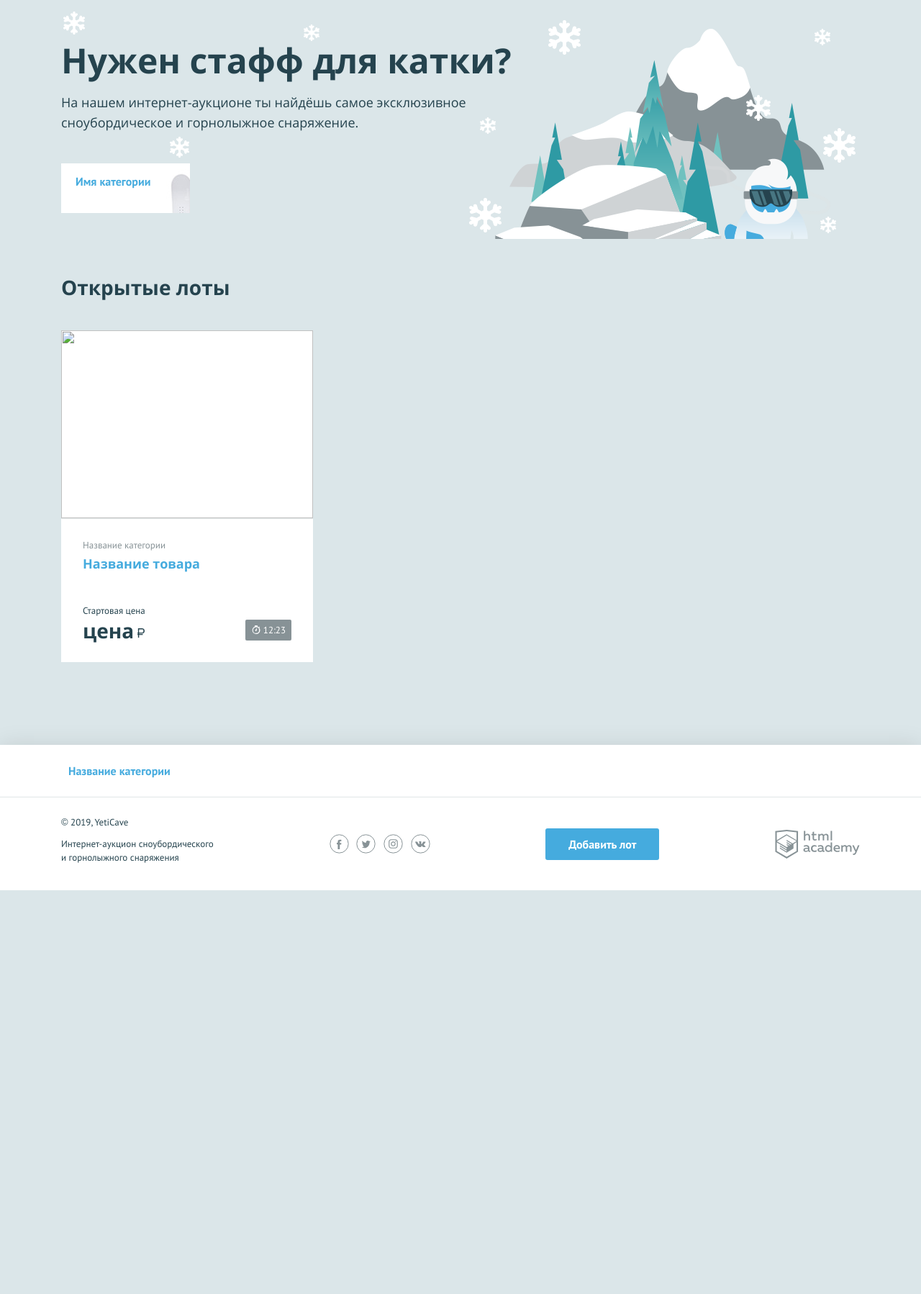
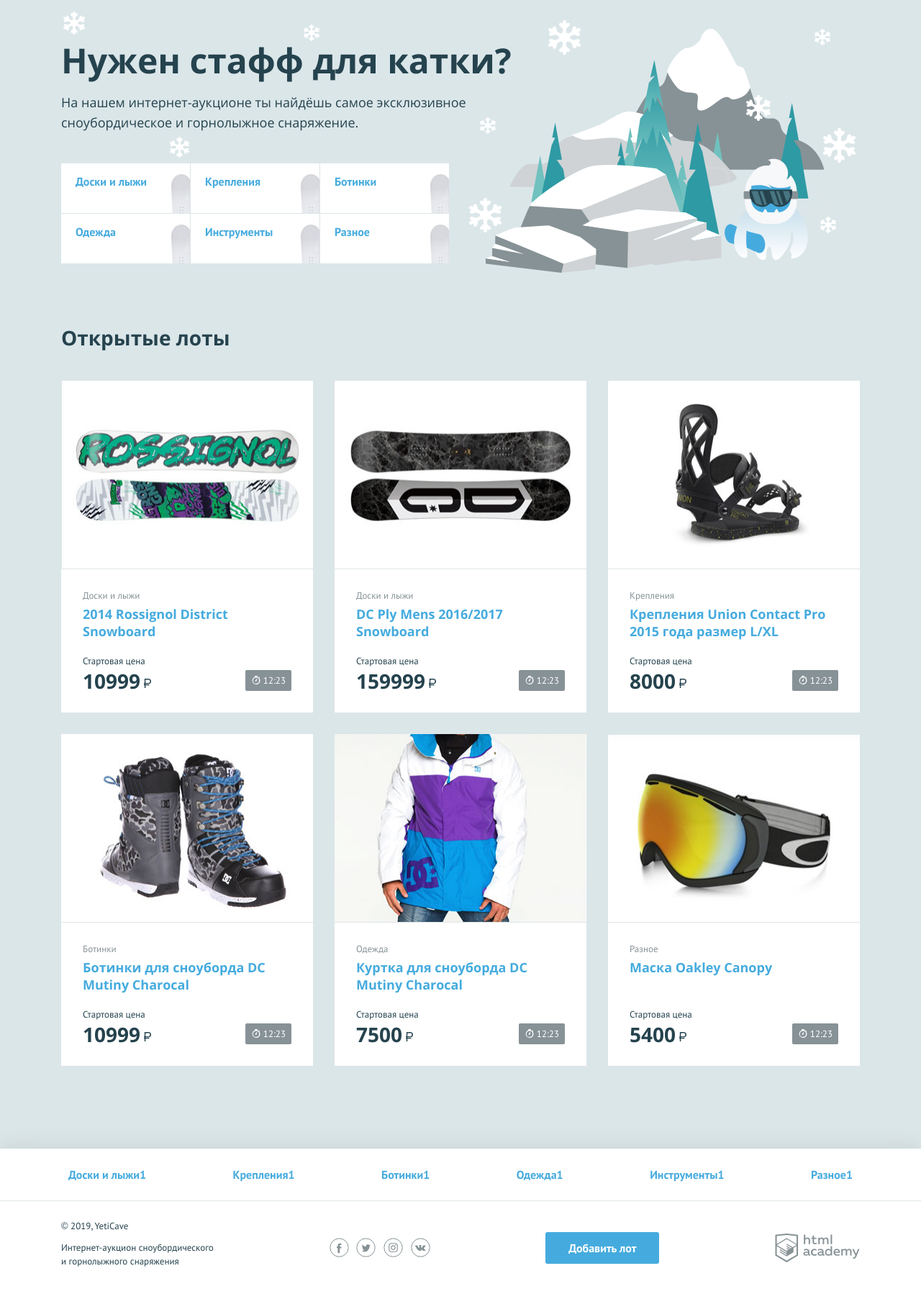
Before and after one commit to vitchukov/985319-yeticave-9, a PHP site: page / in a window 1280 px wide. Shown: the part 107-1905 px from the top of the page at 72% size. Before the commit the page ends 1344 px from the top, so only its background shows below. Run offline with PHP 8.4, Linux system fonts and the light colour scheme.

Commit message:
Итерация по массивам

```diff
--- a/index.php
+++ b/index.php
@@ -2,6 +2,50 @@
 $is_auth = rand(0, 1);
 
 $user_name = "Владимир"; // укажите здесь ваше имя
+
+$categories = ["Доски и лыжи", "Крепления", "Ботинки", "Одежда", "Инструменты", "Разное"];
+
+$lots = [
+    [
+        'title' => '2014 Rossignol District Snowboard',
+        'cat' => 'Доски и лыжи',
+        'price' => 10999,
+        'url' => 'img/lot-1.jpg'
+    ],
+    [
+        'title' => 'DC Ply Mens 2016/2017 Snowboard',
+        'cat' => 'Доски и лыжи',
+        'price' => 159999,
+        'url' => 'img/lot-2.jpg'
+    ],
+    [
+        'title' => 'Крепления Union Contact Pro 2015 года размер L/XL',
+        'cat' => 'Крепления',
+        'price' => 8000,
+        'url' => 'img/lot-3.jpg'
+    ],
+    [
+        'title' => 'Ботинки для сноуборда DC Mutiny Charocal',
+        'cat' => 'Ботинки',
+        'price' => 10999,
+        'url' => 'img/lot-4.jpg'
+    ],
+    [
+        'title' => 'Куртка для сноуборда DC Mutiny Charocal',
+        'cat' => 'Одежда',
+        'price' => 7500,
+        'url' => 'img/lot-5.jpg'
+    ],
+    [
+        'title' => 'Маска Oakley Canopy',
+        'cat' => 'Разное',
+        'price' => 5400,
+        'url' => 'img/lot-6.jpg'
+    ]
+];
+$index = 0;
+$index_f=0;
+$num_count = count($categories);
 ?>
 <!DOCTYPE html>
 <html lang="ru">
@@ -29,11 +73,11 @@
             <nav class="user-menu">
                 <?php
                 if ($is_auth == 1): ?>
-                    <div class="user-menu__logged" >
-                      <p ><?=$user_name?></p>
-                      <a class="user-menu__bets" href = "pages/my-bets.html" > Мои ставки </a >
-                      <a class="user-menu__logout" href = "#" > Выход</a >
-                      </div >
+                    <div class="user-menu__logged">
+                        <p><?= $user_name ?></p>
+                        <a class="user-menu__bets" href="pages/my-bets.html"> Мои ставки </a>
+                        <a class="user-menu__logout" href="#"> Выход</a>
+                    </div>
 
                 <?php else: ?>
                     <ul class="user-menu__list">
@@ -56,9 +100,12 @@
                 горнолыжное снаряжение.</p>
             <ul class="promo__list">
                 <!--заполните этот список из массива категорий-->
+                <?php while ($index < $num_count): ?>
                     <li class="promo__item promo__item--boards">
-                    <a class="promo__link" href="pages/all-lots.html">Имя категории</a>
+                        <a class="promo__link" href="pages/all-lots.html"><? print($categories[$index]); ?></a>
                     </li>
+                    <?php $index = $index + 1; ?>
+                <?php endwhile; ?>
             </ul>
         </section>
         <section class="lots">
@@ -67,17 +114,18 @@
             </div>
             <ul class="lots__list">
                 <!--заполните этот список из массива с товарами-->
+                <?php foreach ($lots as $key => $item): ?>
                 <li class="lots__item lot">
                     <div class="lot__image">
-                        <img src="" width="350" height="260" alt="">
+                        <img src="<?=$item['url'];?>" width="350" height="260" alt="">
                     </div>
                     <div class="lot__info">
-                        <span class="lot__category">Название категории</span>
-                        <h3 class="lot__title"><a class="text-link" href="pages/lot.html">Название товара</a></h3>
+                        <span class="lot__category"><?=$item['cat'];?></span>
+                        <h3 class="lot__title"><a class="text-link" href="pages/lot.html"><?=$item['title'];?></a></h3>
                         <div class="lot__state">
                             <div class="lot__rate">
                                 <span class="lot__amount">Стартовая цена</span>
-                                <span class="lot__cost">цена<b class="rub">р</b></span>
+                                <span class="lot__cost"><?=$item['price'];?><b class="rub">р</b></span>
                             </div>
                             <div class="lot__timer timer">
                                 12:23
@@ -85,6 +133,7 @@
                         </div>
                     </div>
                 </li>
+                <?php endforeach; ?>
             </ul>
         </section>
     </main>
@@ -94,9 +143,12 @@
     <nav class="nav">
         <ul class="nav__list container">
             <!--заполните этот список из массива категорий-->
+            <?php while ($index_f < $num_count): ?>
                 <li class="nav__item">
-                <a href="pages/all-lots.html">Название категории</a>
+                    <a href="pages/all-lots.html"><?= print($categories[$index_f]); ?></a>
                 </li>
+                <?php $index_f = $index_f + 1; ?>
+            <?php endwhile; ?>
         </ul>
     </nav>
     <div class="main-footer__bottom container">
```
Lines whose indentation alone changed are shown as unchanged.
